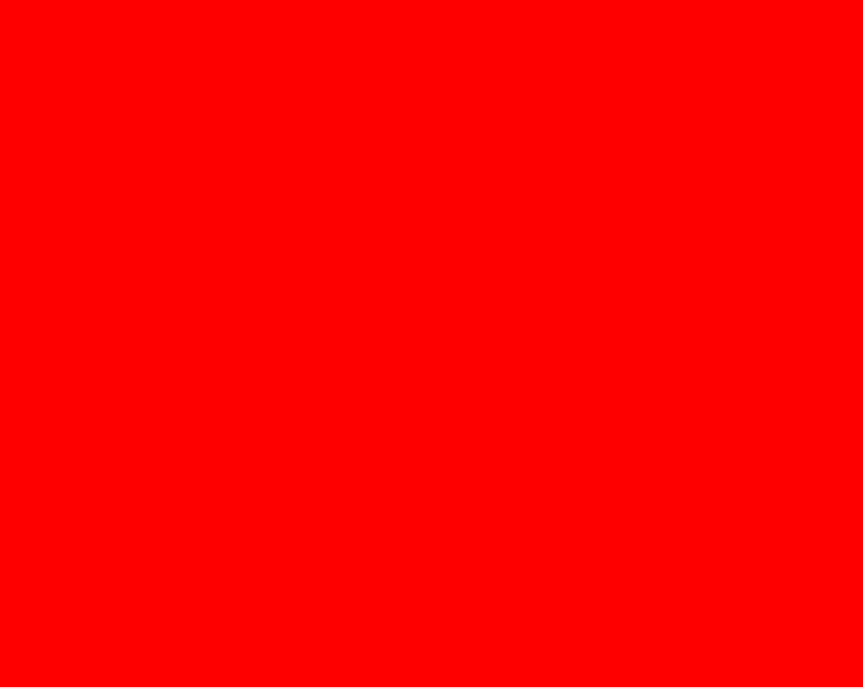
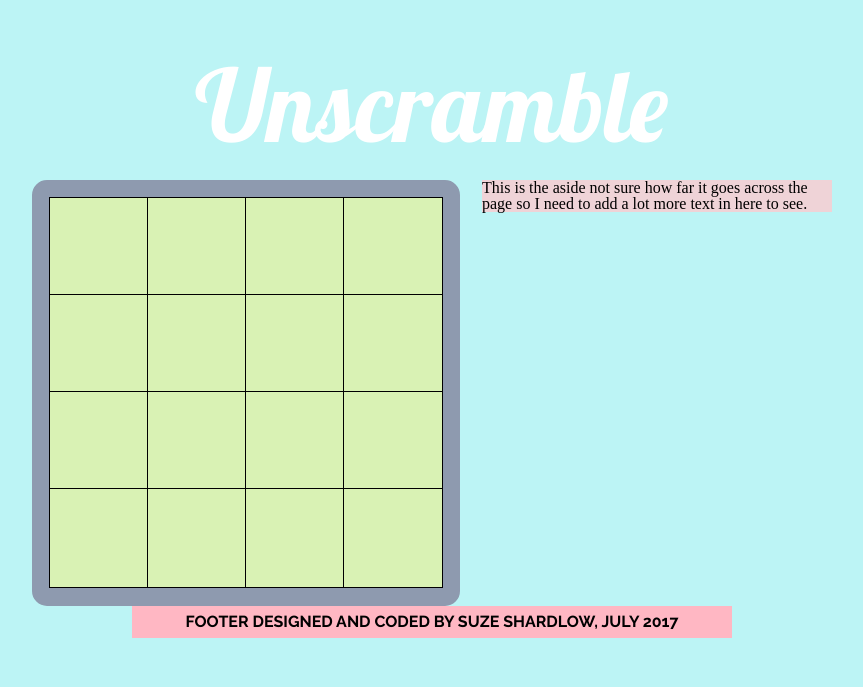
Before and after one commit to SuzeShardlow/Unscramble, a PHP site: page / in a window 1280 px wide. Before the commit the part shown is empty. Shown: the top 687 px of the page, without its empty margins (208-1071 px from the left). Run offline with PHP 8.4, Linux system fonts and the light colour scheme; some libraries are stand-ins or nearby versions.

Commit message:
html file done and CSS started

```diff
--- /dev/null
+++ b/css/reset.css
@@ -0,0 +1,48 @@
+/* http://meyerweb.com/eric/tools/css/reset/
+   v2.0 | 20110126
+   License: none (public domain)
+*/
+
+html, body, div, span, applet, object, iframe,
+h1, h2, h3, h4, h5, h6, p, blockquote, pre,
+a, abbr, acronym, address, big, cite, code,
+del, dfn, em, img, ins, kbd, q, s, samp,
+small, strike, strong, sub, sup, tt, var,
+b, u, i, center,
+dl, dt, dd, ol, ul, li,
+fieldset, form, label, legend,
+table, caption, tbody, tfoot, thead, tr, th, td,
+article, aside, canvas, details, embed,
+figure, figcaption, footer, header, hgroup,
+menu, nav, output, ruby, section, summary,
+time, mark, audio, video {
+	margin: 0;
+	padding: 0;
+	border: 0;
+	font-size: 100%;
+	font: inherit;
+	vertical-align: baseline;
+}
+/* HTML5 display-role reset for older browsers */
+article, aside, details, figcaption, figure,
+footer, header, hgroup, menu, nav, section {
+	display: block;
+}
+body {
+	line-height: 1;
+}
+ol, ul {
+	list-style: none;
+}
+blockquote, q {
+	quotes: none;
+}
+blockquote:before, blockquote:after,
+q:before, q:after {
+	content: '';
+	content: none;
+}
+table {
+	border-collapse: collapse;
+	border-spacing: 0;
+}
--- a/css/style.css
+++ b/css/style.css
@@ -1,3 +1,94 @@
+* {
+  box-sizing: border-box;
+}
+/*this means that the margins and borders are included in the height and width measurements of the boxes*/
+
+aside {
+  float: right;
+  /*display: inline;*/
+  /*position: absolute;*/
+  max-width: 350px;
+  background: #EFD3D7
+}
+
+
 body {
-  background: red
+  /*max-width: 400px;*/
+  background: #BCF4F5
 }
+
+
+
+footer {
+  clear: both;
+  max-width: 600px;
+  display: block;
+  margin-left: auto;
+  margin-right: auto;
+  margin-bottom: 50px;
+  font-family: 'Raleway', sans-serif;
+  text-transform: uppercase;
+  text-align: center;
+  font-weight: bold;
+  line-height: 2;
+  /*position: absolute;*/
+  /*bottom: 0;*/
+  background: #FFB7C3
+}
+
+
+.clearfix:after {
+  /*visibility: hidden;*/
+  /*display: block;*/
+  height: 0;
+  font-size: 0;
+}
+
+
+
+.gridbox {
+  /*float: left;*/
+  display: inline-block;
+  height: 100px;
+  width: 100px;
+  margin: -3px;
+  border: 1px solid black;
+  background: #D9F2B4
+}
+
+
+h1 {
+  font-family: 'Lobster', cursive;
+  font-size: 100px;
+  line-height: 150px;
+  color: white;
+  text-align: center
+}
+
+.leftside {
+  /*position: relative;*/
+  float: left;
+  width: 450px;
+  max-width: 450px;
+  margin: 0 auto
+}
+
+main {
+  max-width: 800px;
+  margin: 30px auto
+}
+
+
+/*.playarea {
+  background: #CBC0D3;
+}*/
+
+ul {
+  /*the LIs are 100px each with a margin of -3px so some maths is required*/
+  width: 428px;
+  border-top: 20px solid #8E9AAF;
+  border-right: 20px solid #8E9AAF;
+  border-bottom: 18px solid #8E9AAF;
+  border-left: 20px solid #8E9AAF;
+  border-radius: 15px
+}
--- a/index.html
+++ b/index.html
@@ -8,9 +8,60 @@
   integrity="sha256-hwg4gsxgFZhOsEEamdOYGBf13FyQuiTwlAQgxVSNgt4="
   crossorigin="anonymous"></script>
   <script src="js/app.js" charset="utf-8"></script>
+  <link rel="stylesheet" href="css/reset.css">
+  <link href="https://fonts.googleapis.com/css?family=Lobster|Raleway:400,700" rel="stylesheet">
   <link rel="stylesheet" href="css/style.css">
 </head>
+
 <body>
+
+  <main>
+    <!-- main section consisting of game area and aside but not the footer -->
+
+<h1>Unscramble</h1>
+
+    <section class="leftside">
+
+      <section class="playarea">
+        <ul class="gameboard">
+          <li class="gridbox" id="1"></li>
+          <li class="gridbox" id="2"></li>
+          <li class="gridbox" id="3"></li>
+          <li class="gridbox" id="4"></li>
+          <li class="gridbox" id="5"></li>
+          <li class="gridbox" id="6"></li>
+          <li class="gridbox" id="7"></li>
+          <li class="gridbox" id="8"></li>
+          <li class="gridbox" id="9"></li>
+          <li class="gridbox" id="10"></li>
+          <li class="gridbox" id="11"></li>
+          <li class="gridbox" id="12"></li>
+          <li class="gridbox" id="13"></li>
+          <li class="gridbox" id="14"></li>
+          <li class="gridbox" id="15"></li>
+          <li class="gridbox" id="16"></li>
+        </ul>
+
+<!-- <div class="gridbox" id="1"></div>
+<div class="gridbox" id="2"></div>
+<div class="gridbox" id="3"></div>
+<div class="gridbox" id="4"></div> -->
+
+
+
+      </section>
+      <!-- end of playarea (game board) section -->
+
+    </section>
+    <!-- end of left section -->
+
+    <aside class="">This is the aside not sure how far it goes across the page so I need to add a lot more text in here to see.</aside>
+
+
+  </main>
+
+
+  <footer class="clearfix">FOOTER Designed and coded by Suze Shardlow, July 2017</footer>
 
 </body>
 </html>
```
